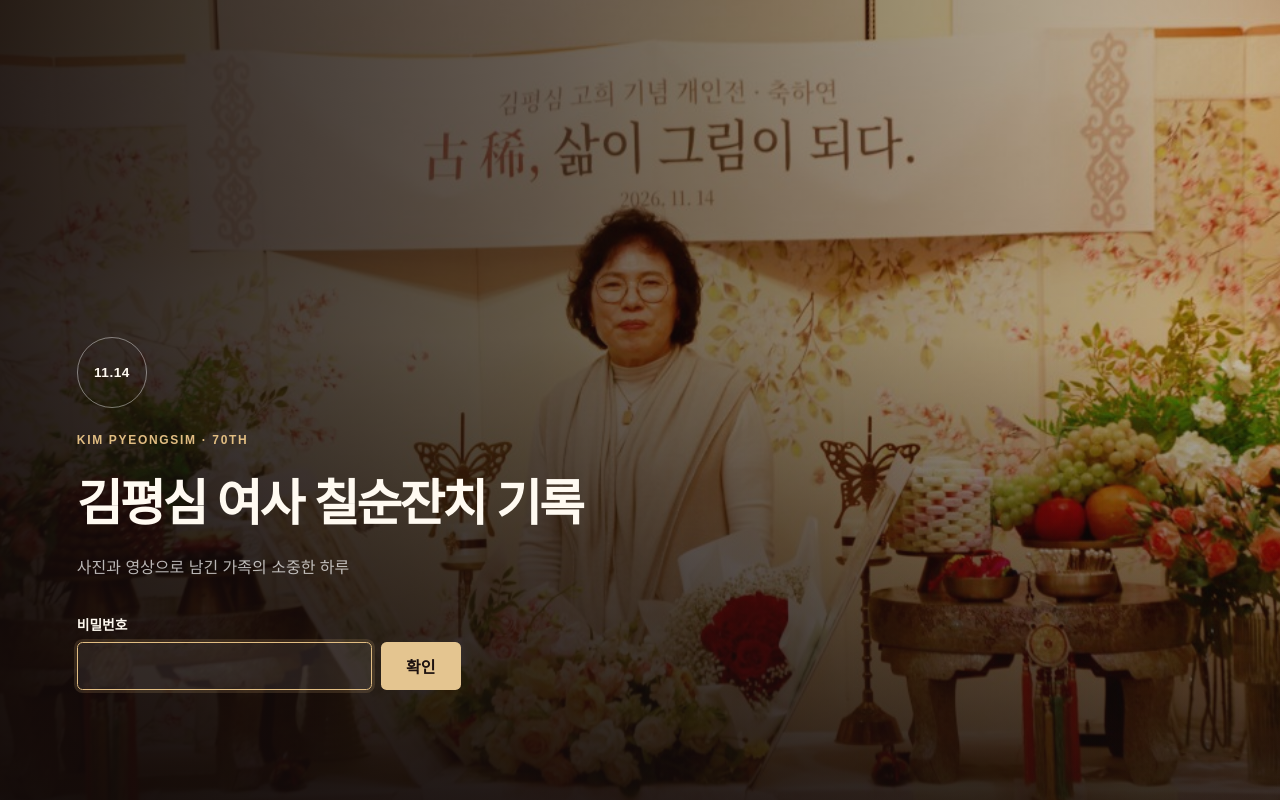
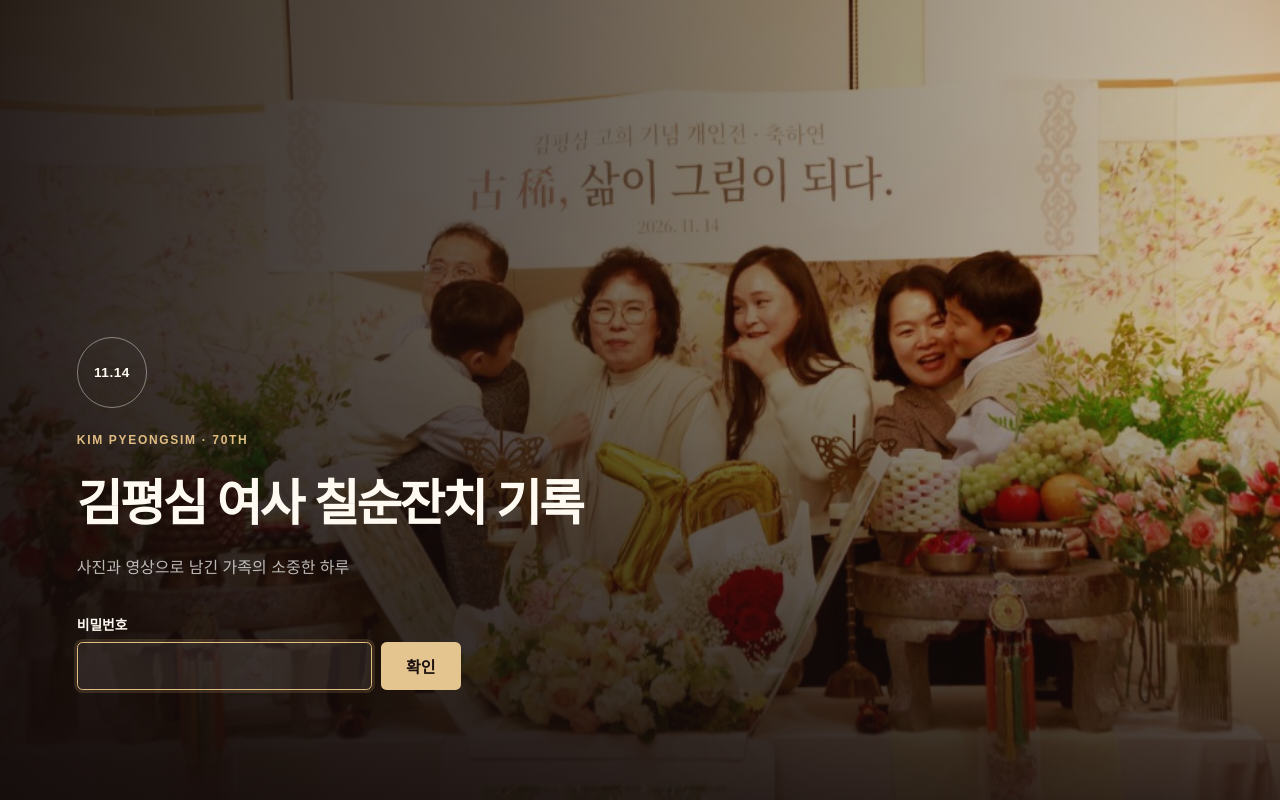
Before and after one commit to mincloud198-a11y/mincloud198-a11y.github.io, a plain HTML site: page public/index.html in a window 1280 px wide. Shown: the top 800 px of the page. Drawn offline with Linux system fonts and the light colour scheme.

Commit message:
Use front-facing family portrait

```diff
--- a/public/styles.css
+++ b/public/styles.css
@@ -37,7 +37,7 @@ body.is-locked { overflow: hidden; }
   position: absolute;
   inset: 0;
   content: "";
-  background: url("assets/photos/photo-41.jpg") center 42% / cover no-repeat;
+  background: url("assets/photos/photo-36.jpg") center 42% / cover no-repeat;
   transform: scale(1.01);
 }
 .access-gate::after {
```
